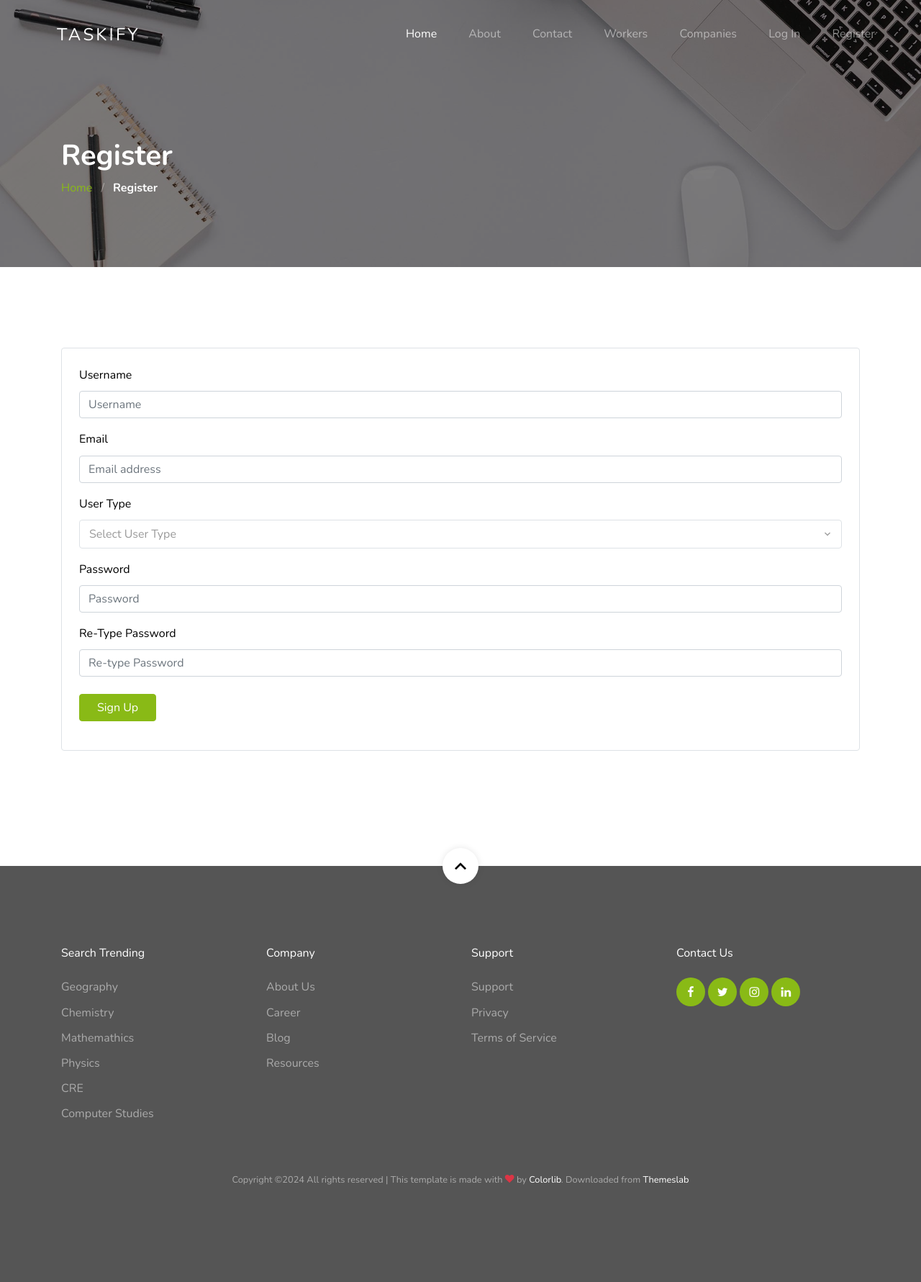
After one commit to Twayfrancis/Taskify-2.0, a PHP site: page /auth/register.php in a window 1280 px wide. The commit adds this page. Shown: the whole page at 72% size. Run offline with PHP 8.4, Linux system fonts and the light colour scheme; a stand-in replaces the project's code that opens the database connection; some web fonts are replaced.

Commit message:
adding a register page to allow companies and workers register into the web application, by allowing use of email, pass hash tech and username

```diff
--- /dev/null
+++ b/auth/register.php
@@ -0,0 +1,144 @@
+<?php require "../config/db_config.php"; ?>
+
+<?php require "../includes/header.php"; ?>
+
+<?php
+
+  if(isset($_SESSION['username'])) {
+
+    header("location: ".APPURL."");
+
+  }
+
+  if(isset($_POST['submit'])) {
+
+    if(empty($_POST['username']) OR empty($_POST['email']) OR empty($_POST['password']) OR empty($_POST['re-password'])) {
+      echo "<script>alert('some inputs are empty')</script>";
+    } else {
+
+      $username = $_POST['username'];
+      $email = $_POST['email'];
+      $password = $_POST['password'];
+      $repassword = $_POST['re-password'];
+      $img = 'web-coding.png';
+      $type= $_POST['type'];
+
+      //checking for password match
+      if($password == $repassword) {
+
+
+        //checking for username
+        if(strlen($email) > 22 OR strlen($username) > 15 ) {
+          echo "<script>alert('email or username is too big')</script>";
+
+        } else {
+
+
+          //checking for username or pass avaialibilty
+          $validate = $conn->query("SELECT * FROM users WHERE email = '$email' OR username = '$username'");
+          $validate->execute();
+
+          if($validate->rowCount() > 0) {
+            echo "<script>alert('email or username is aleardy taken')</script>";
+
+          } else {
+
+            $insert = $conn->prepare("INSERT INTO users (username, email, mypassword, img, type)
+            VALUES (:username, :email, :mypassword, :img, :type)");
+
+            $insert->execute([
+              ':username' =>  $username,
+              ':email' =>  $email,
+              ':mypassword' =>  password_hash($password, PASSWORD_DEFAULT),
+              ':img' =>  $img,
+              ':type' =>  $type,
+            ]);
+
+            header("location: login.php");
+          }
+
+
+
+        }
+
+
+
+      } else {
+        echo "<script>alert('passwords are not matching')</script>";
+
+      }
+
+
+    }
+  }
+
+
+?>
+    <!-- HOME -->
+    <section class="section-hero overlay inner-page bg-image" style="background-image: url('../images/hero_1.jpg');" id="home-section">
+      <div class="container">
+        <div class="row">
+          <div class="col-md-7">
+            <h1 class="text-white font-weight-bold">Register</h1>
+            <div class="custom-breadcrumbs">
+              <a href="<?php echo APPURL; ?>">Home</a> <span class="mx-2 slash">/</span>
+              <span class="text-white"><strong>Register</strong></span>
+            </div>
+          </div>
+        </div>
+      </div>
+    </section>
+
+    <section class="site-section">
+      <div class="container">
+        <div class="row">
+          <div class="col-md-12 mb-5">
+            <form action="register.php" class="p-4 border rounded" method="POST">
+
+              <div class="row form-group">
+                <div class="col-md-12 mb-3 mb-md-0">
+                  <label class="text-black" for="fname">Username</label>
+                  <input type="text" id="fname" class="form-control" placeholder="Username" name="username">
+                </div>
+              </div>
+              <div class="row form-group">
+                <div class="col-md-12 mb-3 mb-md-0">
+                  <label class="text-black" for="fname">Email</label>
+                  <input type="email" id="fname" class="form-control" placeholder="Email address" name="email">
+                </div>
+              </div>
+
+              <div class="form-group">
+                <label for="job-type">User Type</label>
+                <select name="type" class="selectpicker border rounded" id="user-type" data-style="btn-black" data-width="100%" data-live-search="true" title="Select User Type">
+                  <option>Worker</option>
+                  <option>Company</option>
+                </select>
+              </div>
+              <div class="row form-group">
+                <div class="col-md-12 mb-3 mb-md-0">
+                  <label class="text-black" for="fname">Password</label>
+                  <input type="password" id="fname" class="form-control" placeholder="Password" name="password">
+                </div>
+              </div>
+              <div class="row form-group mb-4">
+                <div class="col-md-12 mb-3 mb-md-0">
+                  <label class="text-black" for="fname">Re-Type Password</label>
+                  <input type="password" id="fname" class="form-control" placeholder="Re-type Password" name="re-password">
+                </div>
+              </div>
+
+              <div class="row form-group">
+                <div class="col-md-12">
+                  <input type="submit" name="submit" value="Sign Up" class="btn px-4 btn-primary text-white">
+                </div>
+              </div>
+
+            </form>
+          </div>
+
+        </div>
+      </div>
+    </section>
+
+<?php require "../includes/footer.php"; ?>
--- a/search.php
+++ b/search.php
@@ -1,5 +1,5 @@
 <?php require "includes/header.php"; ?>
-<?php require "config/config.php"; ?>
+<?php require "config/db_config.php"; ?>
 
 <?php
 
```
